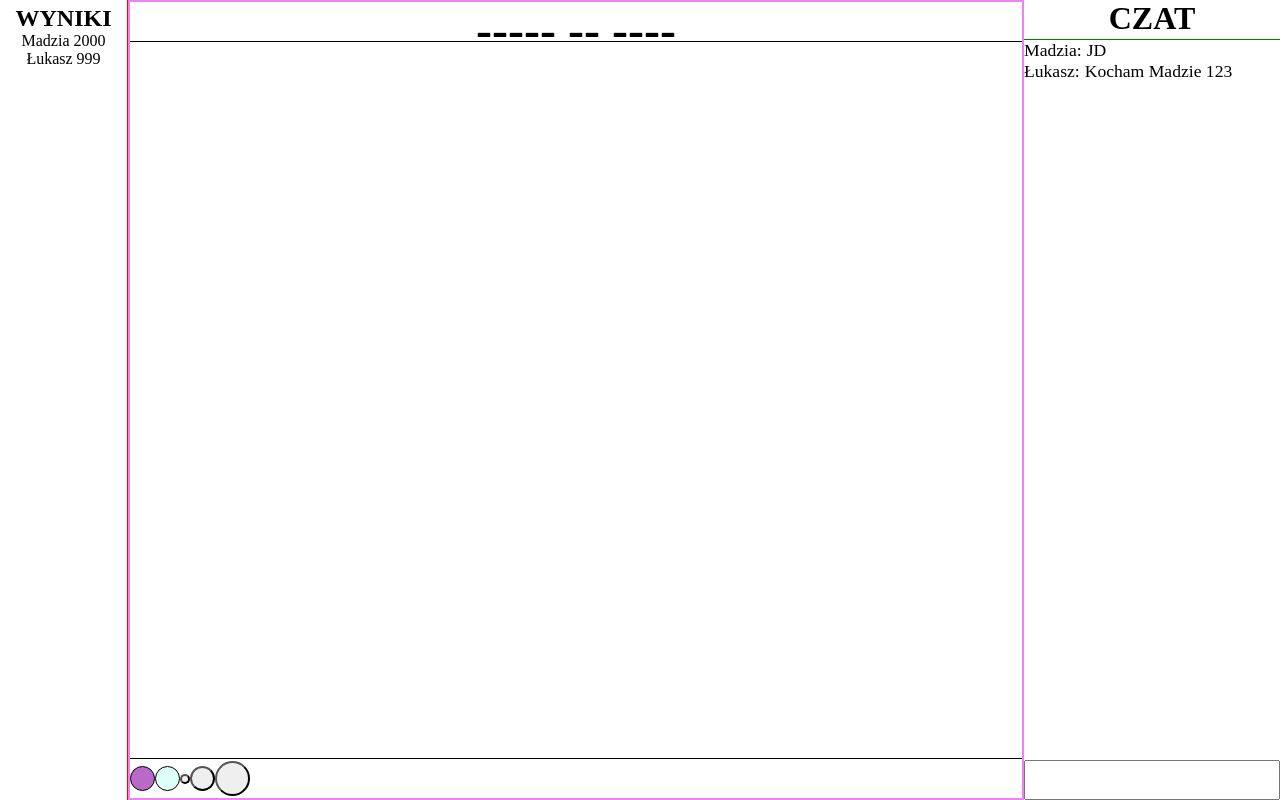
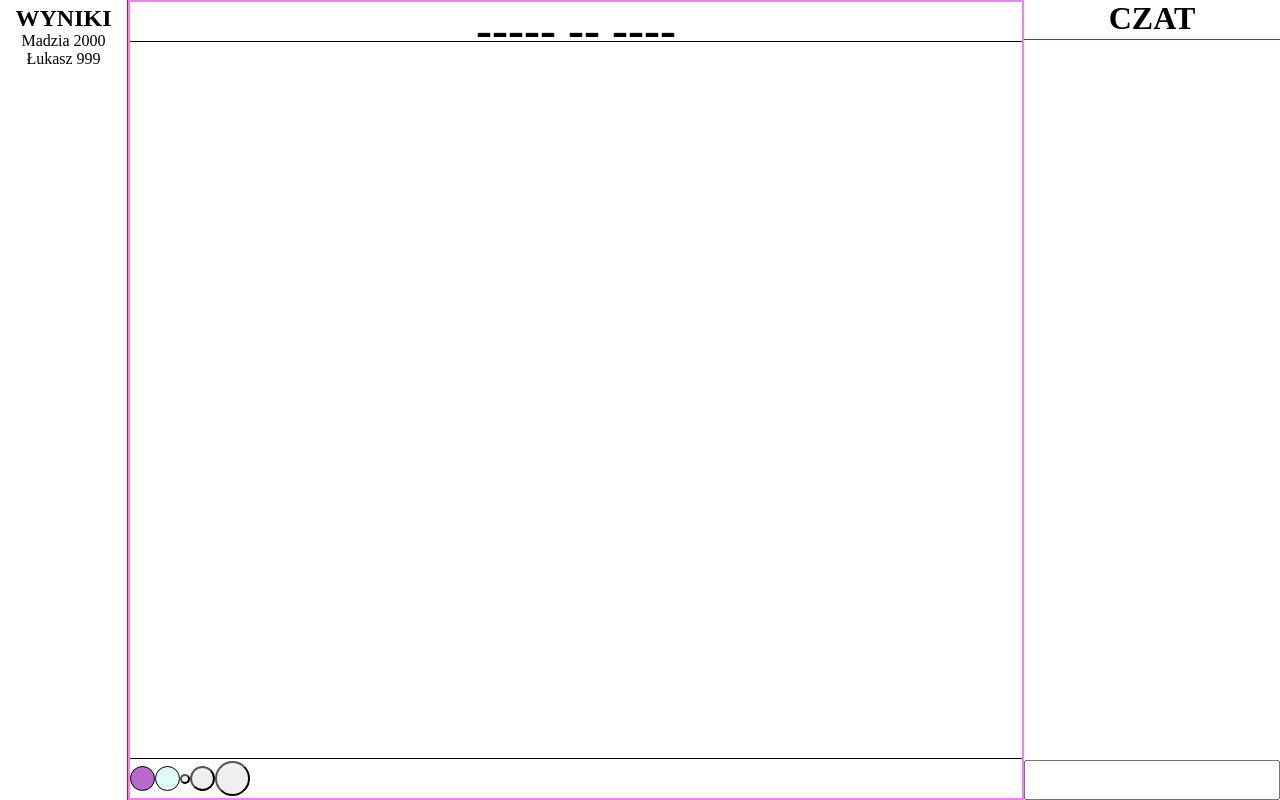
Before and after one commit to Kloosk/Kalambur, a React (Create React App) app in the folder client/: page /#/normal/1 in a window 1280 px wide. Built offline with nearby package versions, Linux system fonts and the light colour scheme; the HTML template or start-up script is replaced by a standard one; a web font is replaced by a local one.

Commit message:
Added chat functionality

```diff
--- a/client/package.json
+++ b/client/package.json
@@ -1,6 +1,7 @@
 {
   "name": "client",
   "version": "0.1.0",
+  "homepage": ".",
   "private": true,
   "dependencies": {
     "@testing-library/jest-dom": "^5.11.4",
--- a/client/src/canvas/Canvas.js
+++ b/client/src/canvas/Canvas.js
@@ -1,6 +1,7 @@
 import React,{useRef,useEffect,useState} from 'react';
 import styled from 'styled-components'
 import io from "socket.io-client";
+import {useParams} from "react-router-dom";
 
 const socket = io("http://localhost:4000");
 
@@ -9,6 +10,7 @@ const Container = styled.div`
   width: 100%;
 `;
 const Canvas = ({state:{color,line}}) => {
+    let { id } = useParams();
     const containerRef = useRef(null);
     const canvasRef = useRef(null);
     const contextRef = useRef(null);
@@ -59,14 +61,14 @@ const Canvas = ({state:{color,line}}) => {
     const startDrawing = ({nativeEvent}) => {
         const {offsetX,offsetY} = nativeEvent;
         //send data by websocket
-        socket.emit('startDraw',{x:offsetX,y:offsetY,color,line});
+        socket.emit('startDraw',{x:offsetX,y:offsetY,color,line,room:id});
         contextRef.current.beginPath();
         contextRef.current.moveTo(offsetX,offsetY);
         setIsDrawing(true);
     };
     const finishDrawing = () => {
         //send data by websocket
-        socket.emit('finishDraw');
+        socket.emit('finishDraw',{room:id});
         contextRef.current.closePath();
         setIsDrawing(false);
     };
@@ -74,7 +76,7 @@ const Canvas = ({state:{color,line}}) => {
         if(!isDrawing) return;
         const {offsetX,offsetY} = nativeEvent;
         //send data by websocket
-        socket.emit('mouse',{x:offsetX,y:offsetY,color,line});
+        socket.emit('mouse',{x:offsetX,y:offsetY,color,line,room:id});
         //draw line
         contextRef.current.lineTo(offsetX,offsetY);
         contextRef.current.stroke();
--- a/client/src/chat/Chat.js
+++ b/client/src/chat/Chat.js
@@ -1,5 +1,9 @@
-import React from 'react';
+import React,{useState,useEffect,useRef} from 'react';
 import styled from 'styled-components'
+import "./chat.css"
+import io from "socket.io-client";
+
+const socket = io("http://localhost:4000");
 
 const Container = styled.div`
   height: 100%;
@@ -19,32 +23,49 @@ const H1 = styled.h1`
   text-transform: uppercase;
   border-bottom: 1px solid green;
 `;
-const Msg = styled.div`
-  display: flex;
+const Chat = () => {
+    const [inputValue,setInputValue] = useState("");
+    const messagesRef = useRef(null);
+    const addMsg = ({name,msg}) => {
+        const createMsg = document.createElement("div");
 
-`;
-const Person = styled.p`
-  font-size: 1.1rem;
-  margin-right: 5px;
-`;
-const Txt = styled.p`
-  font-size: 1.1rem;
-`;
-const Chat = () => {
+        const createPerson = document.createElement("p");
+        const createText = document.createElement("p");
+
+        const personName = document.createTextNode(`${name}: `);
+        const msgText = document.createTextNode(msg);
+
+        createPerson.appendChild(personName);
+        createPerson.classList.add("person");
+        createText.appendChild(msgText);
+        createText.classList.add("txt");
+
+        createMsg.appendChild(createPerson);
+        createMsg.appendChild(createText);
+        createMsg.classList.add("msg");
+
+        messagesRef.current.appendChild(createMsg);
+
+    };
+
+    useEffect(() =>{
+        socket.on("receiveMsg",addMsg);
+    },[]);
+
+    const handleSend = (e) => {
+        if(e.key === "Enter" && inputValue !== ""){
+            socket.emit("sendMsg",{name:"Madzia",msg:inputValue});
+            setInputValue("");
+        }
+    };
+    const handleChange = e => {
+        setInputValue(e.target.value);
+    };
     return (
         <Container>
             <H1>Czat</H1>
-            <Messages>
-                <Msg>
-                    <Person>Madzia:</Person>
-                    <Txt>JD</Txt>
-                </Msg>
-                <Msg>
-                    <Person>Łukasz:</Person>
-                    <Txt>Kocham Madzie 123</Txt>
-                </Msg>
-            </Messages>
-            <Input type="text"/>
+            <Messages ref={messagesRef}></Messages>
+            <Input type="text" value={inputValue} onKeyDown={handleSend} onChange={handleChange}/>
         </Container>
     );
 };
--- /dev/null
+++ b/client/src/chat/chat.css
@@ -0,0 +1,11 @@
+.msg{
+    display: flex;
+}
+.person{
+    font-size: 1.1rem;
+    margin-right: 5px;
+    color: fuchsia;
+}
+.txt{
+    font-size: 1.1rem;
+}
--- a/client/src/lobby/Lobby.js
+++ b/client/src/lobby/Lobby.js
@@ -96,6 +96,7 @@ const Select = styled.select`
   background: transparent;
 `;
 const Lobby = () => {
+
     const history = useHistory();
     const { register, handleSubmit, errors } = useForm();
     const onSubmit = data =>{
```
Also changed, not shown: client/public/manifest.json (deleted), 1 other file (tests, documents, lock files or other folders).
